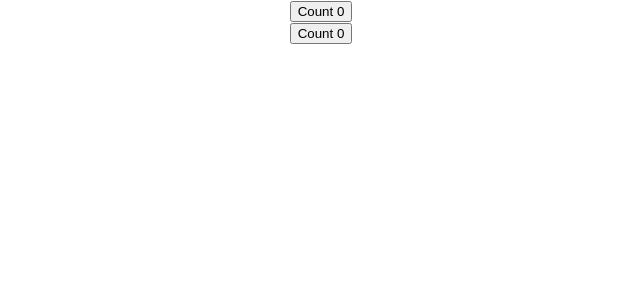
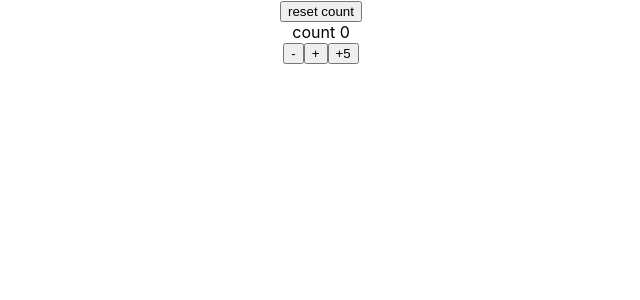
Before and after one commit to kapil551/React_Hooks, a React (Create React App) app in the folder react-hooks/: page / in a window 1280 px wide. Shown: the top 300 px of the page, without its empty margins (319-959 px from the left). Built offline with nearby package versions, Linux system fonts and the light colour scheme.

Commit message:
2 - useState hook with previous state

```diff
--- a/react-hooks/src/App.js
+++ b/react-hooks/src/App.js
@@ -2,14 +2,18 @@ import './App.css';
 
 import ClassUseState from './components/classComponents/ClassUseState';
 import UseStateHook from './components/functionalComponents/UseStateHook';
+import UseStateHookWithPreviousState from './components/functionalComponents/UseStateHookWithPreviousState';
 
 function App() {
   return (
     <div className="App">
 
       {/* 1 - useState hook */}
-      <ClassUseState />
-      <UseStateHook />
+      {/* <ClassUseState />
+      <UseStateHook /> */}
+
+      {/* 2 - useState hook with previous state */}
+      <UseStateHookWithPreviousState />
 
     </div>
   );
--- /dev/null
+++ b/react-hooks/src/components/functionalComponents/UseStateHookWithPreviousState.js
@@ -0,0 +1,52 @@
+import React, { useState } from 'react';
+
+function UseStateHookWithPreviousState() {
+
+    const [count, setCount] = useState(0);
+
+    const decrementCount = () => {
+
+        if(count > 0) {
+
+            setCount(count - 1);
+        }
+    }
+
+    const incrementCount = () => {
+        setCount(count + 1);
+    }
+
+    const resetCount = () => {
+        setCount(0);
+    }
+
+    // // This is wrong --> It will increment the count by one only
+    // const incrementByFive = () => {
+    //     for(let i = 1; i<= 5; i++) {
+    //         setCount(count + 1);
+    //     }
+    // }
+
+    // Correct way to increment the count by five --> is by keeping track of the previous value
+    const incrementByFive = () => {
+        for(let i = 1; i<= 5; i++) {
+
+            // correct way is to pass in a function that has access to the old value
+            // and increments that old value by one
+            setCount((previousCount) => previousCount + 1
+            );
+        }
+    }
+
+    return (
+    <div>
+        <button onClick={resetCount}> reset count </button>
+        <div>count {count} </div>
+        <button onClick={decrementCount}> - </button>
+        <button onClick={incrementCount}> + </button>
+        <button onClick={incrementByFive}>+5</button>
+    </div>
+    );
+}
+
+export default UseStateHookWithPreviousState;
```
Also changed, not shown: 1 other file (tests, documents, lock files or other folders).
